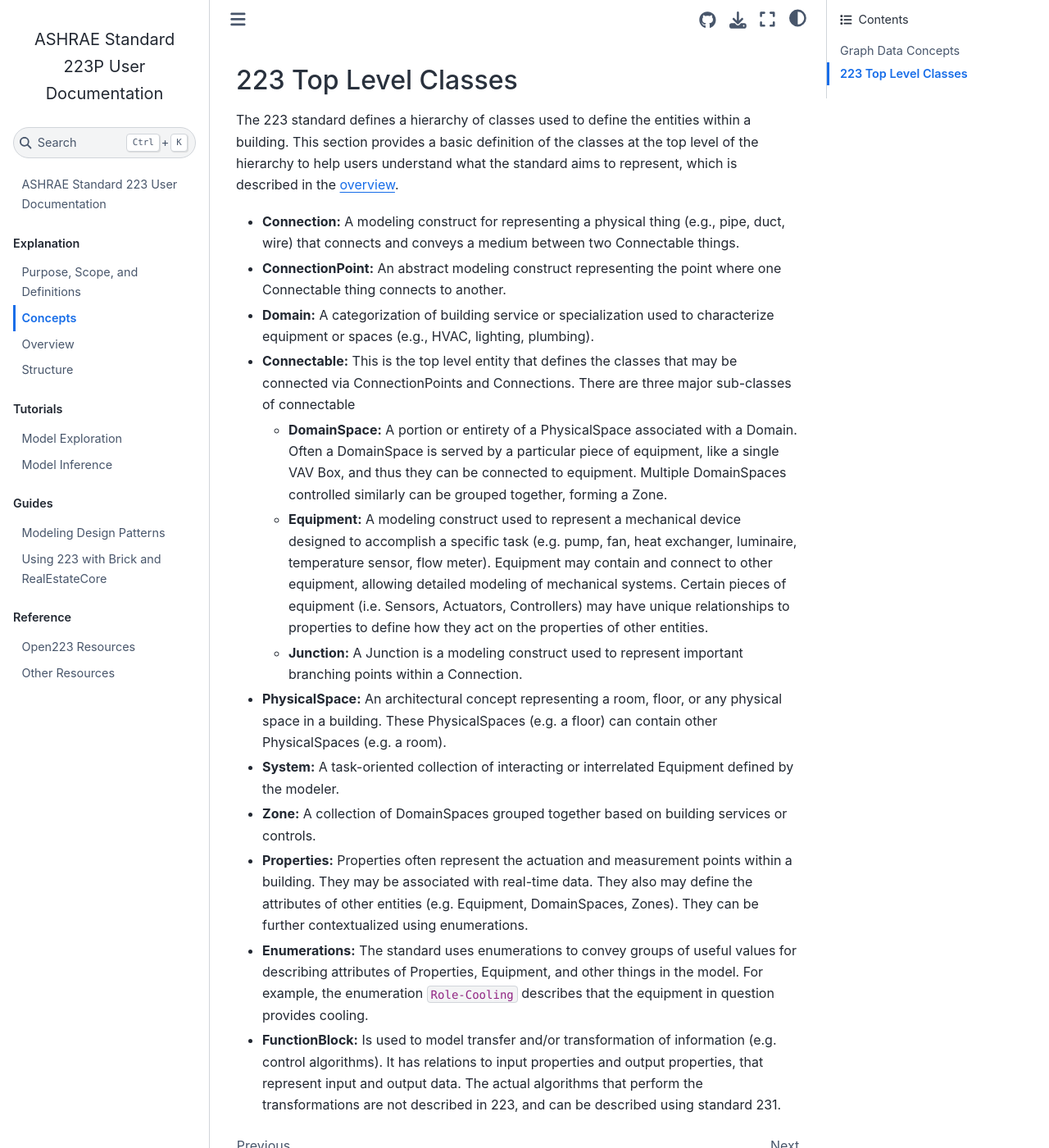
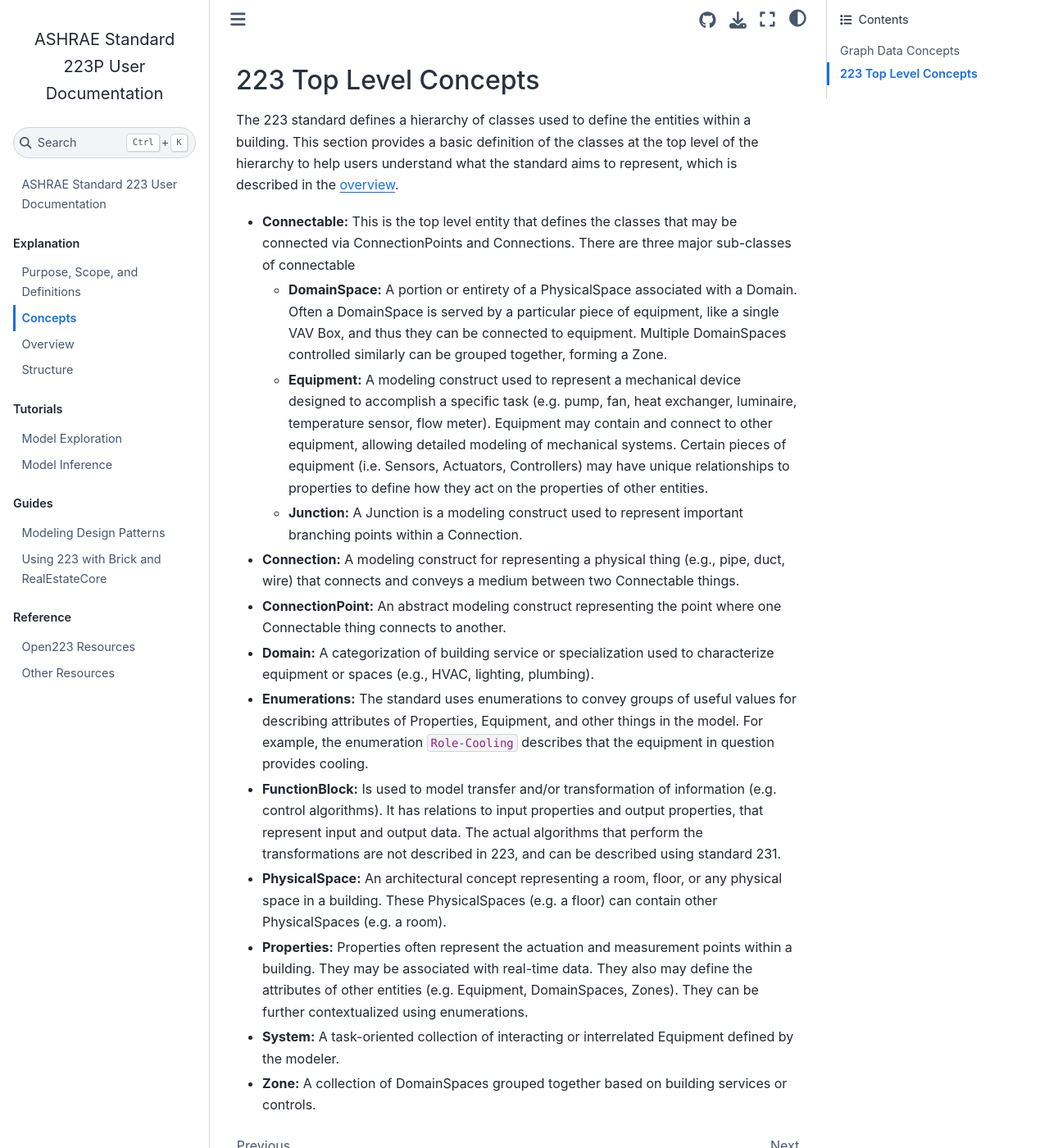
Before and after one commit to open223/docs.open223.info, a Jupyter Book: the page built from explanation/concepts.md, in a window 1280 px wide and 1400 px high, scrolled down 951 px. Shown: the whole window at 82% size. Built offline with Jupyter Book 1.0.4 settings and Sphinx 7.4.7 and the Sphinx Book theme 1.1.4, drawn with Linux system fonts in a browser that asks for light colours; some of the changed lines change nothing that is shown.

Commit message:
alphabetize concepts

```diff
--- a/explanation/concepts.md
+++ b/explanation/concepts.md
@@ -21,15 +21,9 @@
 
  - **A 223 Model:** A 223 model is a digital representation of a building in RDF graph structure that uses the 223 standard. This means that elements of the building are represented using the modeling constructs defined in the standard. The standard leverages semantic web technologies, allowing easy integration with other types of models based on RDF.
 
-## 223 Top Level Classes
+## 223 Top Level Concepts
 
 The 223 standard defines a hierarchy of classes used to define the entities within a building. This section provides a basic definition of the classes at the top level of the hierarchy to help users understand what the standard aims to represent, which is described in the [overview](overview).
-
- - **Connection:** A modeling construct for representing a physical thing (e.g., pipe, duct, wire) that connects and conveys a medium between two Connectable things.
-
- - **ConnectionPoint:** An abstract modeling construct representing the point where one Connectable thing connects to another.
-
- - **Domain:** A categorization of building service or specialization used to characterize equipment or spaces (e.g., HVAC, lighting, plumbing).
 
  - **Connectable:** This is the top level entity that defines the classes that may be connected via ConnectionPoints and Connections. There are three major sub-classes of connectable
 
@@ -39,14 +33,20 @@
 
     - **Junction:** A Junction is a modeling construct used to represent important branching points within a Connection.
 
+ - **Connection:** A modeling construct for representing a physical thing (e.g., pipe, duct, wire) that connects and conveys a medium between two Connectable things.
+
+ - **ConnectionPoint:** An abstract modeling construct representing the point where one Connectable thing connects to another.
+
+ - **Domain:** A categorization of building service or specialization used to characterize equipment or spaces (e.g., HVAC, lighting, plumbing).
+
+ - **Enumerations:** The standard uses enumerations to convey groups of useful values for describing attributes of Properties, Equipment, and other things in the model. For example, the enumeration `Role-Cooling` describes that the equipment in question provides cooling.
+
+ - **FunctionBlock:** Is used to model transfer and/or transformation of information (e.g. control algorithms). It has relations to input properties and output properties, that represent input and output data. The actual algorithms that perform the transformations are not described in 223, and can be described using standard 231.
+
  - **PhysicalSpace:** An architectural concept representing a room, floor, or any physical space in a building. These PhysicalSpaces (e.g. a floor) can contain other PhysicalSpaces (e.g. a room).
+
+- **Properties:** Properties often represent the actuation and measurement points within a building. They may be associated with real-time data. They also may define the attributes of other entities (e.g. Equipment, DomainSpaces, Zones). They can be further contextualized using enumerations.
 
  - **System:** A task-oriented collection of interacting or interrelated Equipment defined by the modeler.
 
  - **Zone:** A collection of DomainSpaces grouped together based on building services or controls.
-
- - **Properties:** Properties often represent the actuation and measurement points within a building. They may be associated with real-time data. They also may define the attributes of other entities (e.g. Equipment, DomainSpaces, Zones). They can be further contextualized using enumerations.
-
- - **Enumerations:** The standard uses enumerations to convey groups of useful values for describing attributes of Properties, Equipment, and other things in the model. For example, the enumeration `Role-Cooling` describes that the equipment in question provides cooling.
-
- - **FunctionBlock:** Is used to model transfer and/or transformation of information (e.g. control algorithms). It has relations to input properties and output properties, that represent input and output data. The actual algorithms that perform the transformations are not described in 223, and can be described using standard 231.
```
